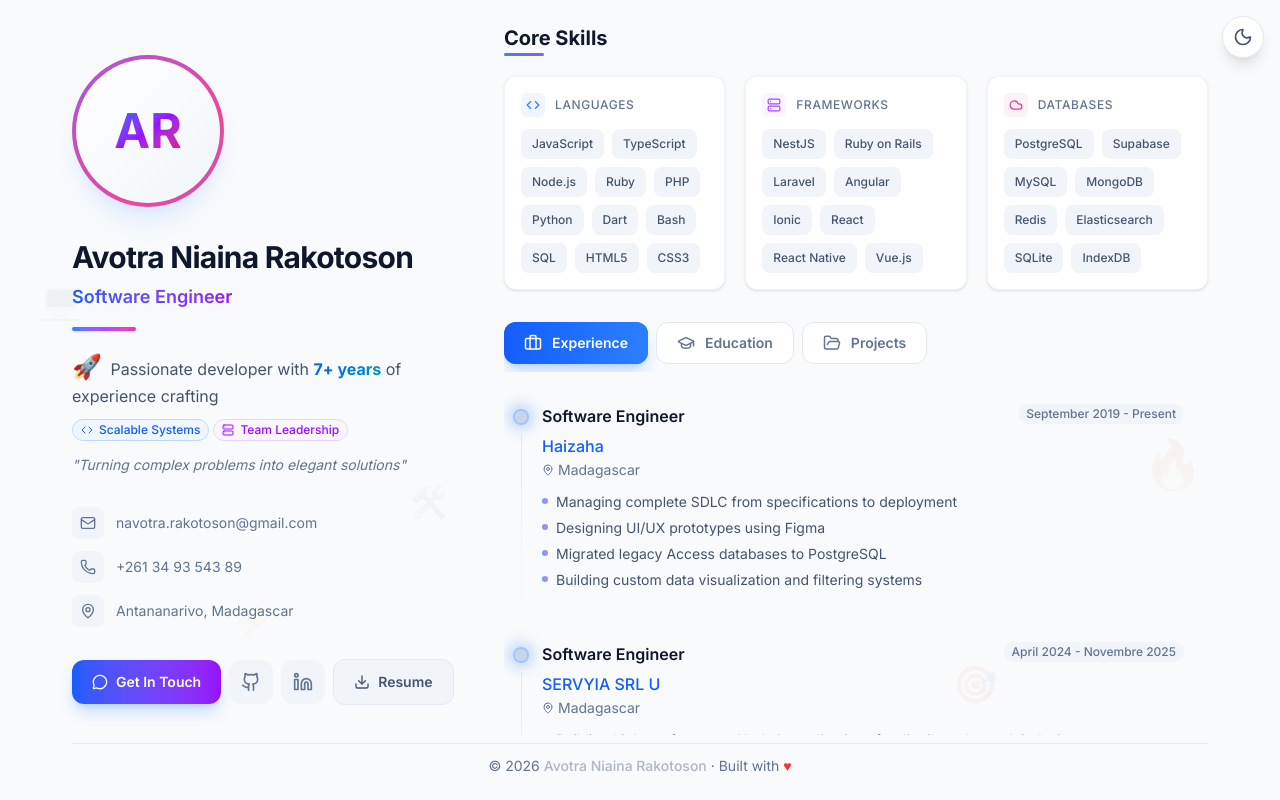
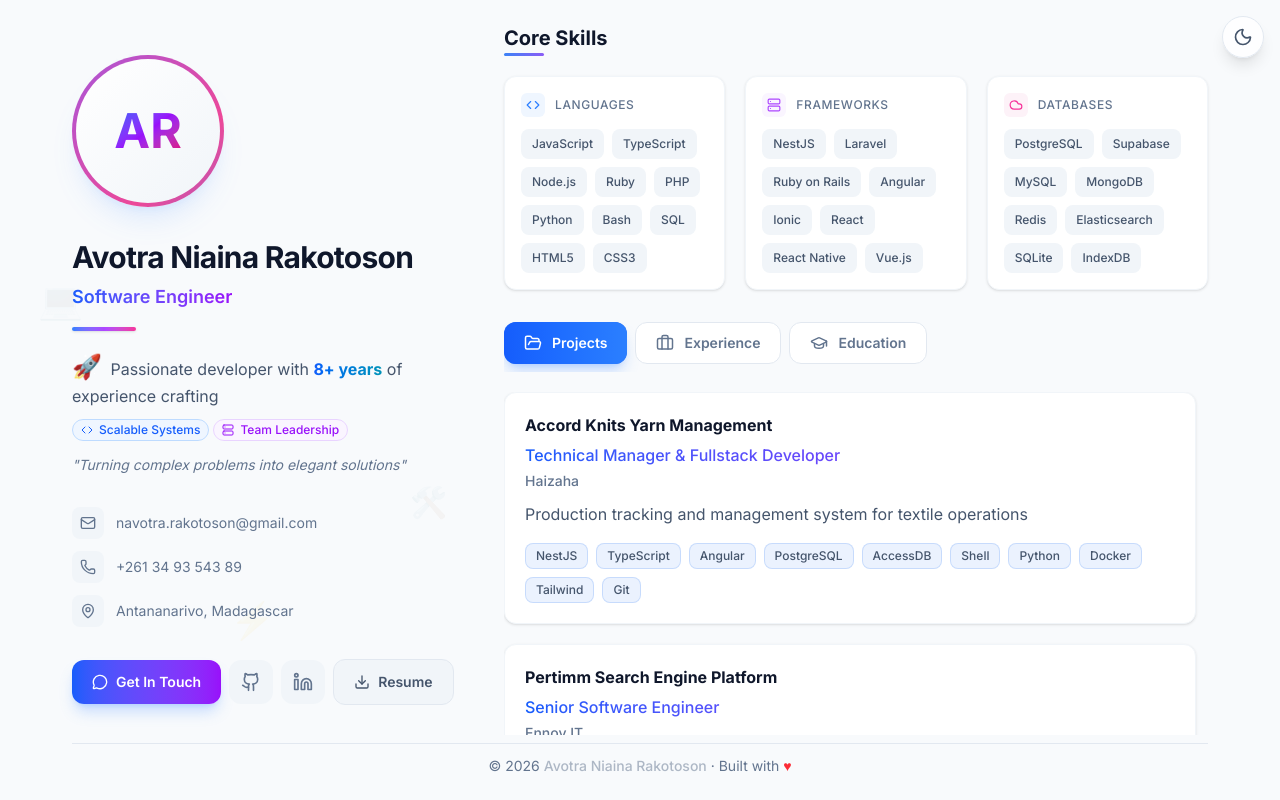
Before and after one commit to rakotoson/website, a Vue app: page / in a window 1280 px wide. Built offline with nearby package versions, Linux system fonts and the light colour scheme.

Commit message:
fix: project section

```diff
--- a/src/data/portfolio.js
+++ b/src/data/portfolio.js
@@ -1,12 +1,25 @@
 export const skills = {
-  languages: ['JavaScript', 'TypeScript', 'Node.js', 'Ruby', 'PHP', 'Python', 'Dart', 'Bash', 'SQL', 'HTML5', 'CSS3'],
-  frameworks: ['NestJS', 'Ruby on Rails', 'Laravel', 'Angular', 'Ionic', 'React', 'React Native', 'Vue.js'],
+  languages: ['JavaScript', 'TypeScript', 'Node.js', 'Ruby', 'PHP', 'Python', 'Bash', 'SQL', 'HTML5', 'CSS3'],
+  frameworks: ['NestJS', 'Laravel', 'Ruby on Rails', 'Angular', 'Ionic', 'React', 'React Native', 'Vue.js'],
   databases: ['PostgreSQL', 'Supabase', 'MySQL', 'MongoDB', 'Redis', 'Elasticsearch', 'SQLite', 'IndexDB'],
   tools: ['Docker', 'Git', 'CI/CD', 'DevOps', 'REST API', 'GraphQL', 'WebSocket'],
   methodologies: ['Agile/Scrum', 'OOP', 'TDD']
 };
 
 export const projects = [
+  {
+    title: 'Accord Knits Yarn Management',
+    role: 'Technical Manager & Fullstack Developer',
+    company: 'Haizaha',
+    description: 'Production tracking and management system for textile operations',
+    highlights: [
+      'Managed complete SDLC from specs to deployment',
+      'Designed UI/UX with Figma',
+      'Migrated Access DB to PostgreSQL',
+      'Built custom filtering system for data visualization'
+    ],
+    tech: ['NestJS', 'TypeScript', 'Angular', 'PostgreSQL', 'AccessDB', 'Shell', 'Python', 'Docker', 'Tailwind', 'Git']
+  },
   {
     title: 'Pertimm Search Engine Platform',
     role: 'Senior Software Engineer',
@@ -18,20 +31,7 @@ export const projects = [
       'Redesigned web interface for search engine visualization',
       'Automated deployment with Bash scripts'
     ],
-    tech: ['Node.js', 'Ruby', 'PHP', 'Redis', 'ElasticSearch', 'MySQL', 'Git']
-  },
-  {
-    title: 'eCommerce Platform',
-    role: 'Lead Developer',
-    company: 'Adopt IT',
-    description: 'High-traffic eCommerce platform serving thousands of customers',
-    highlights: [
-      'Architected backend with NestJS for robust APIs',
-      'Built responsive frontend with Angular & TailwindCSS',
-      'Optimized database schemas for performance',
-      'Implemented comprehensive automated testing'
-    ],
-    tech: ['NestJS', 'Angular', 'PostgreSQL', 'TailwindCSS', 'TypeScript']
+    tech: ['Node.js', 'TypeScript', 'Ruby', 'PHP', 'Redis', 'ElasticSearch', 'MySQL', 'Git']
   },
   {
     title: 'Werenov Repair Tracking',
@@ -44,7 +44,7 @@ export const projects = [
       'Built responsive interfaces with Angular 11',
       'Enhanced existing modules with new features'
     ],
-    tech: ['Node.js', 'Angular', 'MongoDB', 'Bootstrap', 'JavaScript']
+    tech: ['Node.js', 'Angular', 'MongoDB', 'Bootstrap', 'JavaScript', 'Git']
   },
   {
     title: 'XXL Happyness',
@@ -57,21 +57,22 @@ export const projects = [
       'Developed automated background modules',
       'Performed comprehensive functional testing'
     ],
-    tech: ['NestJS', 'React Native', 'MongoDB', 'GraphQL', 'Node.js']
+    tech: ['NestJS', 'React Native', 'MongoDB', 'GraphQL', 'Node.js', 'Git']
   },
   {
-    title: 'Accord Knits Yarn Management',
-    role: 'Technical Manager & Fullstack Developer',
-    company: 'Haizaha',
-    description: 'Production tracking and management system for textile operations',
-    highlights: [
-      'Managed complete SDLC from specs to deployment',
-      'Designed UI/UX with Figma',
-      'Migrated Access DB to PostgreSQL',
-      'Built custom filtering system for data visualization'
-    ],
-    tech: ['NestJS', 'Angular', 'PostgreSQL', 'Python', 'Docker', 'Tailwind']
-  }
+  title: 'Digidom',
+  role: 'Fullstack Developer',
+  company: 'Soku Madagascar',
+  description: 'Register and set up your company easily with Digidom',
+  highlights: [
+    'A prestigious business address in major cities across France',
+    'Efficient mail management for your business',
+    'A responsive, dedicated, and attentive customer support service',
+    'Your contract available within 10 minutes',
+    'A team of legal experts at your disposal'
+  ],
+  tech: ['PHP', 'Laravel', 'React Native', 'MongoDB', 'Bootstrap', 'JavaScript', 'JQuery', 'Git']
+},
 ];
 
 export const experience = [
@@ -88,8 +89,8 @@ export const experience = [
     ]
   },
   {
-    period: 'April 2024 - Novembre 2025',
-    company: 'SERVYIA SRL U',
+    period: 'March 2023 - July 2024',
+    company: 'Ennov IT Ltd',
     role: 'Software Engineer',
     location: 'Madagascar',
     details: [
@@ -100,21 +101,9 @@ export const experience = [
     ]
   },
   {
-    period: 'May 2022 - April 2024',
-    company: 'Adopt IT',
-    role: 'Software Engineer',
-    location: 'Madagascar',
-    details: [
-      'Architected scalable backend APIs using NestJS and TypeScript',
-      'Developed responsive frontends with Angular and TailwindCSS',
-      'Optimized PostgreSQL database schemas for high-traffic eCommerce platform',
-      'Implemented comprehensive test suites and CI/CD pipelines'
-    ]
-  },
-  {
     period: 'February 2022 - May 2022',
     company: 'Katana SAS',
-    role: 'Application Developer Designer',
+    role: 'Full Stack Developer',
     location: 'Madagascar',
     details: [
       'Led complete UI/UX redesign for repair tracking platform',
@@ -136,7 +125,7 @@ export const experience = [
     ]
   },
   {
-    period: 'June 2017 - August 2019',
+    period: 'August 2018 - July 2019',
     company: 'Soku Madagascar',
     role: 'IT Consultant',
     location: 'Madagascar',
--- a/src/pages/PortfolioPage.vue
+++ b/src/pages/PortfolioPage.vue
@@ -4,7 +4,7 @@ import { Mail, MapPin, Github, Linkedin, Code, Server, Cloud, Briefcase, Graduat
 import { skills, experience, contactInfo, education, projects } from '@/data/portfolio';
 import ContactModal from '@/components/ContactModal.vue';
 
-const activeTab = ref('experience');
+const activeTab = ref('projects');
 const showContactModal = ref(false);
 const isDark = ref(true);
 
@@ -32,9 +32,9 @@ onMounted(() => {
 });
 
 const tabs = [
+  { id: 'projects', label: 'Projects', icon: FolderOpen },
   { id: 'experience', label: 'Experience', icon: Briefcase },
-  { id: 'education', label: 'Education', icon: GraduationCap },
-  { id: 'projects', label: 'Projects', icon: FolderOpen }
+  { id: 'education', label: 'Education', icon: GraduationCap }
 ];
 
 const coreSkills = {
@@ -42,6 +42,10 @@ const coreSkills = {
   frameworks: skills.frameworks,
   databases: skills.databases
 };
+
+const startYear = 2018;
+const currentYear = new Date().getFullYear();
+const yearsOfExperience = currentYear - startYear;
 
 const downloadResume = () => {
   // This will download the resume PDF from the public folder
@@ -101,7 +105,7 @@ const downloadResume = () => {
           <!-- Bio -->
           <div class="mb-6 lg:mb-8 max-w-sm">
             <p class="text-slate-600 dark:text-slate-300 text-sm md:text-base leading-relaxed transition-colors duration-300">
-              <span class="text-2xl mr-1">🚀</span> Passionate developer with <span class="text-transparent bg-gradient-to-r from-blue-600 to-cyan-600 dark:from-blue-400 dark:to-cyan-400 bg-clip-text font-bold">7+ years</span> of experience crafting
+              <span class="text-2xl mr-1">🚀</span> Passionate developer with <span class="text-transparent bg-gradient-to-r from-blue-600 to-cyan-600 dark:from-blue-400 dark:to-cyan-400 bg-clip-text font-bold">{{ yearsOfExperience }}+ years</span> of experience crafting
             </p>
             <p class="text-slate-500 dark:text-slate-400 text-sm md:text-base leading-relaxed mt-2 transition-colors duration-300">
               <span class="inline-flex items-center gap-1.5 px-2 py-0.5 bg-blue-50 dark:bg-blue-500/10 border border-blue-200 dark:border-blue-500/20 rounded-full text-blue-600 dark:text-blue-400 text-xs font-medium mr-1 transition-colors duration-300">
@@ -304,7 +308,7 @@ const downloadResume = () => {
                  <p class="text-slate-600 dark:text-slate-400 text-sm lg:text-base mb-4 line-clamp-2 leading-relaxed transition-colors duration-300">{{ project.description }}</p>
                  <div class="flex flex-wrap gap-2">
                    <span
-                     v-for="tech in project.tech.slice(0, 6)"
+                     v-for="tech in project.tech"
                     :key="tech"
                     class="tech-tag px-2.5 py-1 rounded-lg text-xs text-slate-600 dark:text-slate-300 font-medium bg-slate-100 dark:bg-slate-700/50 transition-colors duration-300"
                   >
```
